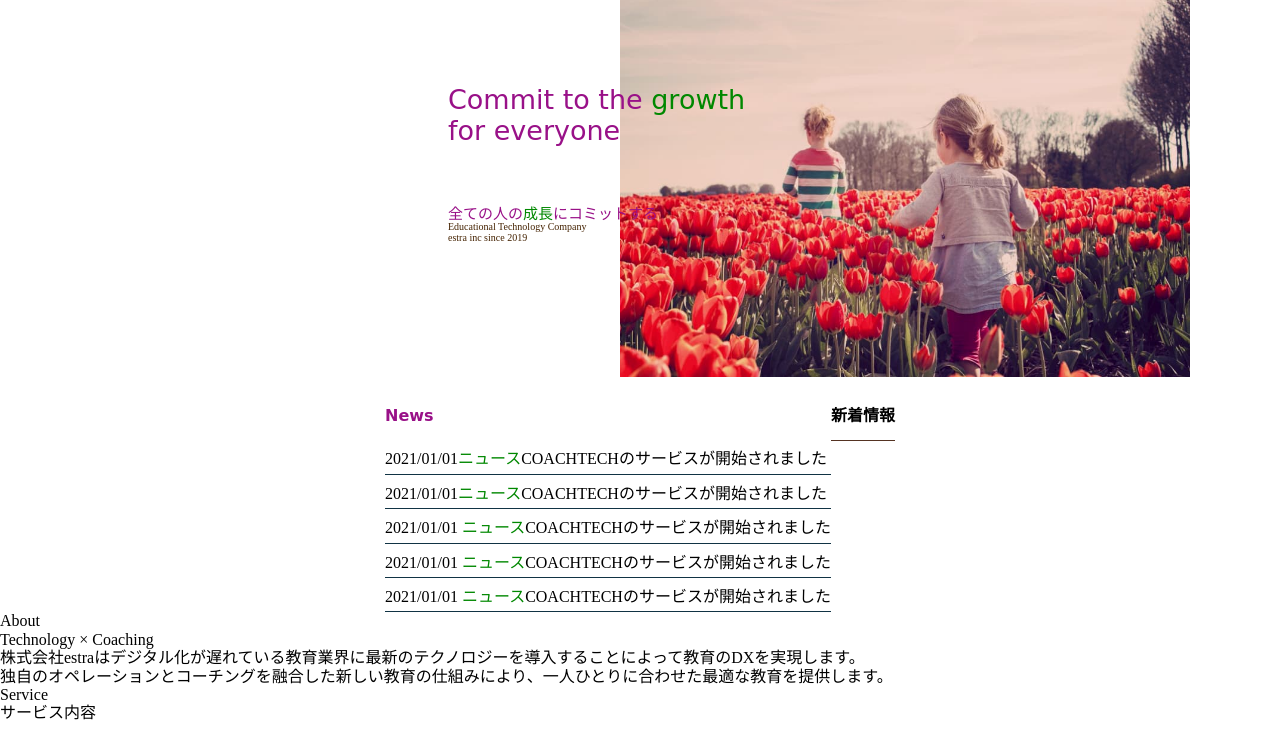
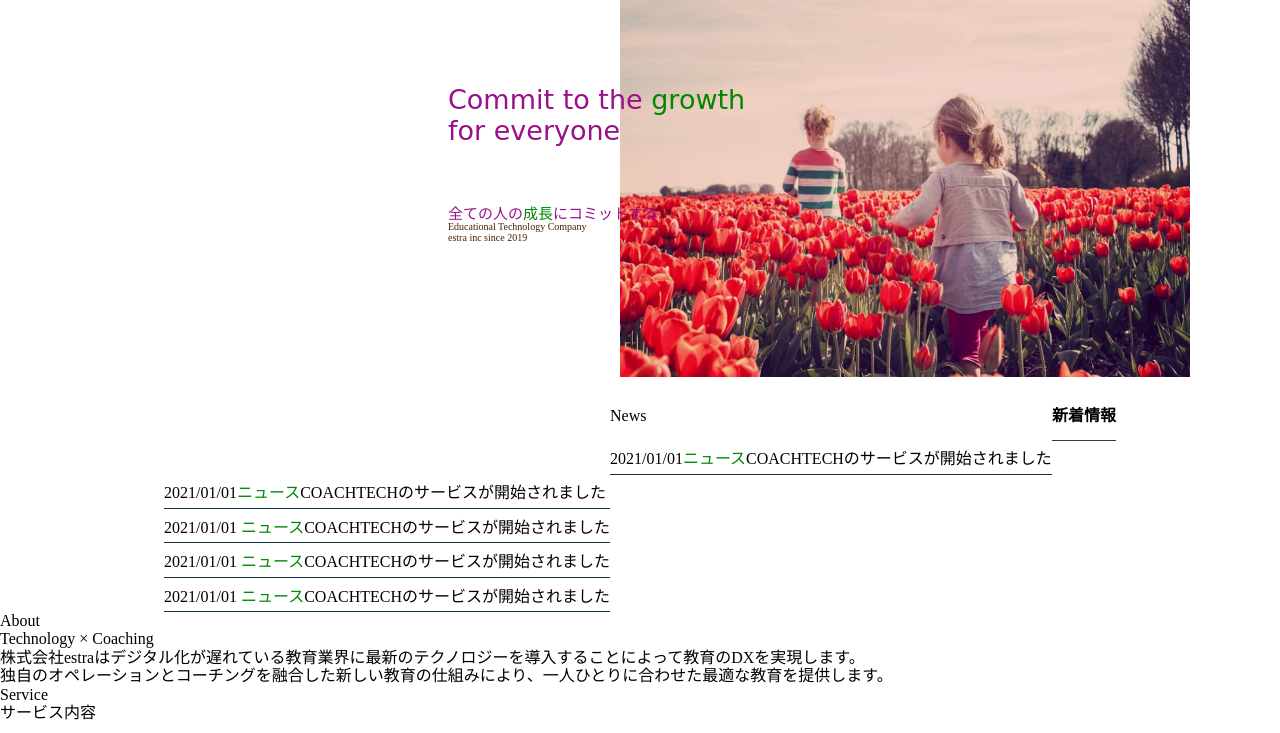
Before and after one commit to nisihara-yudai/seiteki_enshu02, a plain HTML site: page index.html in a window 1280 px wide. Shown: the part 67-800 px from the top of the page. Drawn offline with Linux system fonts and the light colour scheme; a web font is replaced by a local one.

Commit message:
test commit

```diff
--- a/index.html
+++ b/index.html
@@ -47,7 +47,10 @@
     <div class="informations">
       <table class="info">
         <tr>
-          <th class="sub-title">News</th>
+          <td rowspan="2">
+
+          </td>
+          <td class="sub-title">News</td>
           <td class="information">新着情報</td>
         </tr>
         <tr>
```
